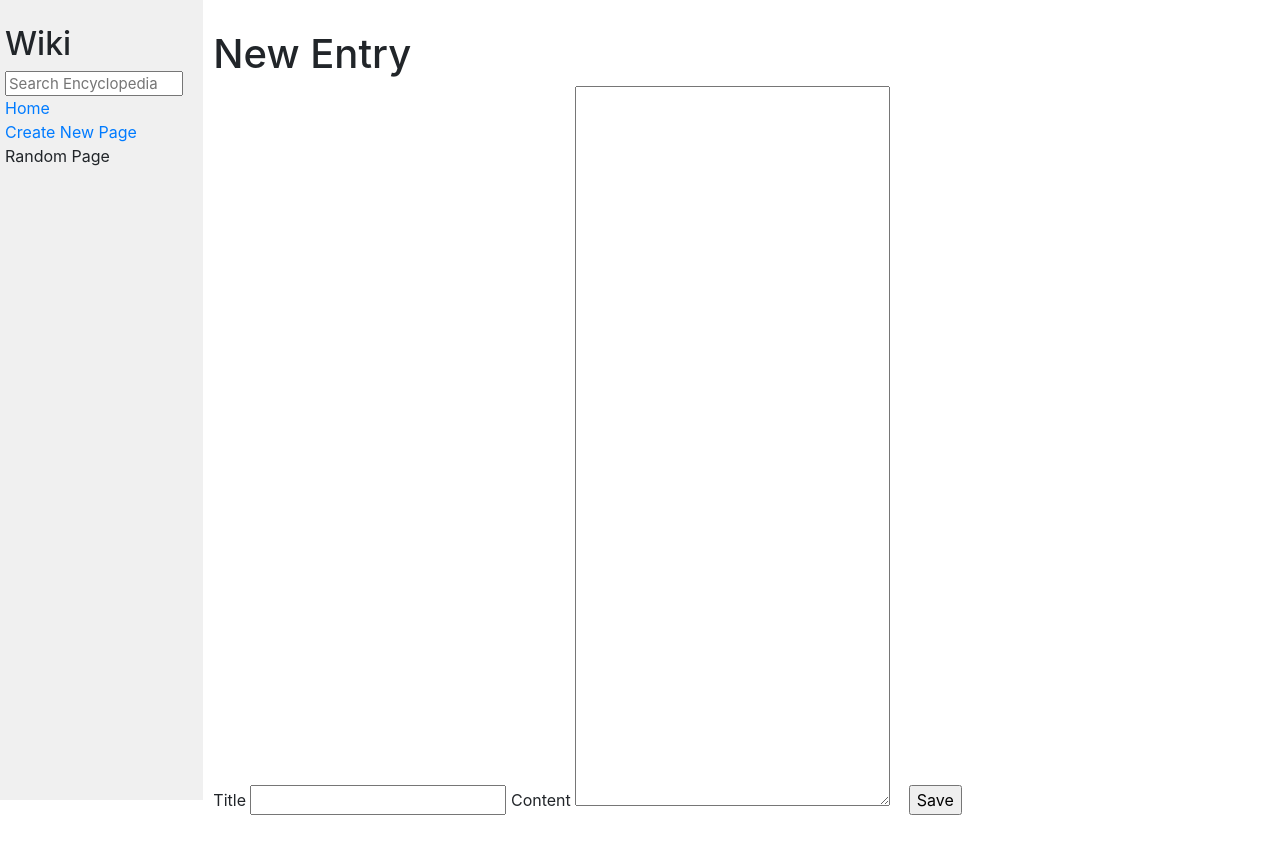
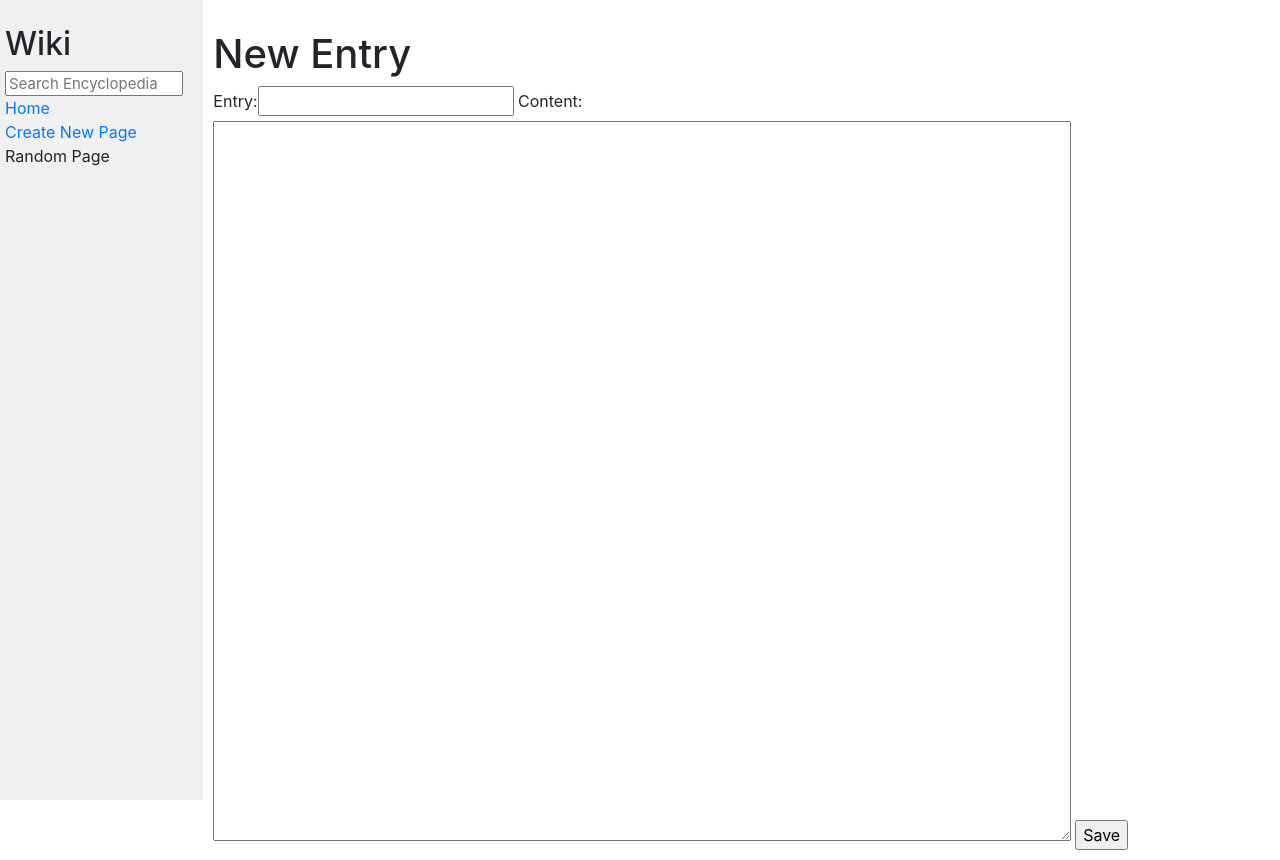
Before and after one commit to InstincDev/wiki, a Django app: template encyclopedia/templates/encyclopedia/new_entry.html in a window 1280 px wide. Before the commit the page ends 815 px from the top, so only its background shows below. Run offline with Django 3.2, Linux system fonts and the light colour scheme; the template is opened without the code that fills it: values that come from a table or form of the project are taken from there, others are empty; parts of the project's set-up code (start-up, migrations or seed data) failed here and were passed over; some libraries are stand-ins or nearby versions.

Commit message:
completed new pg specifications

```diff
--- a/encyclopedia/templates/encyclopedia/new_entry.html
+++ b/encyclopedia/templates/encyclopedia/new_entry.html
@@ -1,28 +1,17 @@
 {% extends "encyclopedia/layout.html" %}
 {% block title %}
 New Entry
-{% endblock %}
+{% endblock%}
 
 {% block body %}
 <h1>New Entry</h1>
 
-    <form action="{{new_entry}}" method="post">
+<form action="{%url 'new_entry'%}" method="post">
+  {%csrf_token%}
   <fieldset>
-            <label>
-                Title
-                <input type="text" name="title">
-            </label>
-            <label>
-                Content
-                <textarea name="content" id="" cols="30" rows="10"></textarea>
-            </label>
-            <input type="button" value="Save">
+    {{form}}
+    <input type="submit" value="Save">
   </fieldset>
 </form>
 
-
-    {{ content }}
-
-
-
  {% endblock %}
--- a/encyclopedia/views.py
+++ b/encyclopedia/views.py
@@ -1,15 +1,12 @@
 from django.shortcuts import render
+from django.http import HttpResponseRedirect
+from django.urls import reverse
 from django import forms
 
 from . import util
 # from wiki import encyclopedia
 
 # view for home page
-
-
-class NewEntryForm(forms.Form):
-    t = forms.CharField(label="Title")
-    c = forms.TextField(label="Content")
 
 
 def index(request):
@@ -38,9 +35,23 @@ def search_view(request):
         return render(request, "encyclopedia/search.html", {"entry": entry, "entries": util.list_entries()})
 
 
+class NewEntryForm(forms.Form):
+    t = forms.CharField(label="Entry")
+    c = forms.CharField(widget=forms.Textarea, label="Content")
+
+
 def new_entry_view(request):
-    form = NewEntryForm(request.POST)
-    if form.is_valid():
-        title = form.cleaned_data["title"]
-        content = form.cleaned_data["content"]
-    return render(request, "encyclopedia/new_entry.html")
+    if request.method == "POST":
+        form = NewEntryForm(request.POST)
+        if form.is_valid():
+            entry = form.cleaned_data["t"]
+            entryContent = form.cleaned_data["c"]
+            old_entry = util.list_entries()
+            for e in old_entry:
+                if(e == entry):
+                    return HttpResponseRedirect(reverse("encyclopedia/error2.html"))
+                else:
+                    util.save_entry(entry, entryContent)
+                    return HttpResponseRedirect(reverse("encyclopedia/entry.html", {"entryTitle": entry.upper, "entryContent": entryContent}))
+    else:
+        return render(request, "encyclopedia/new_entry.html", {"form": NewEntryForm()})
```
Also changed, not shown: db.sqlite3 (added). Lines whose indentation alone changed are shown as unchanged.
